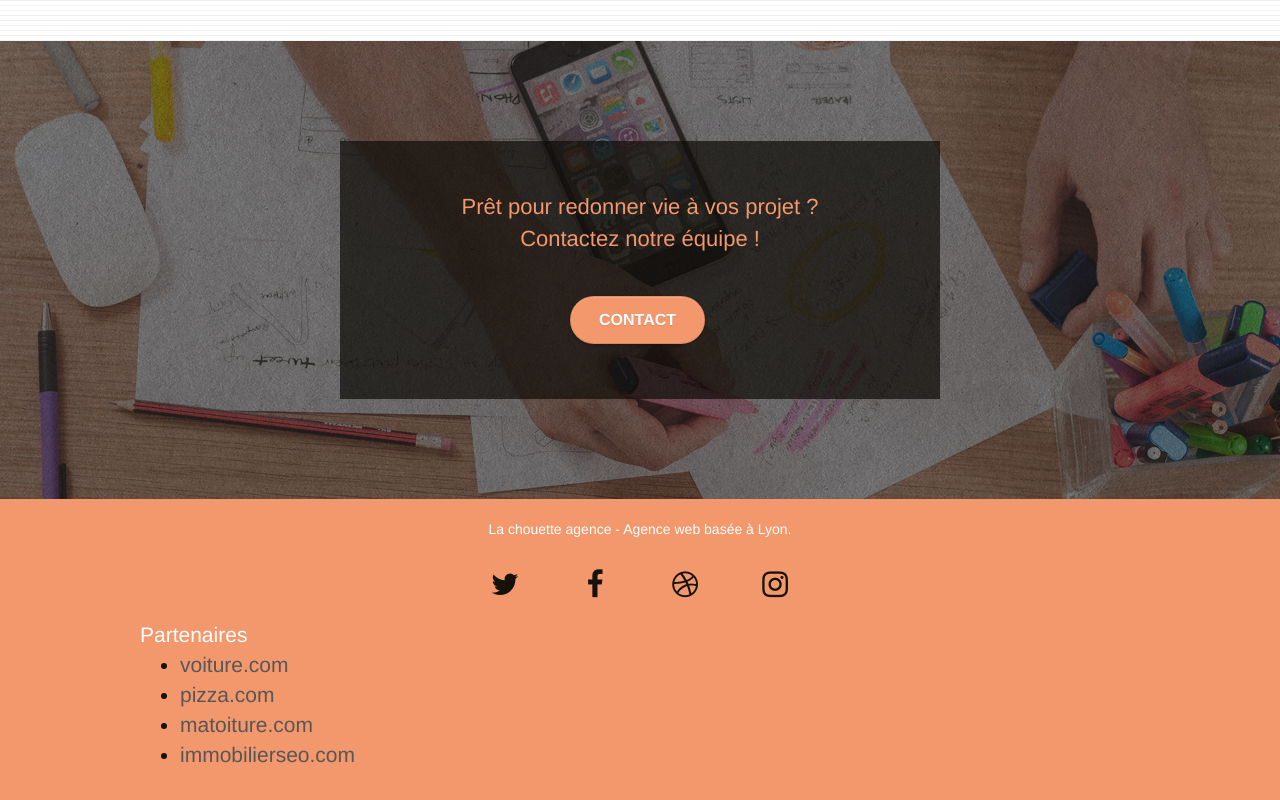
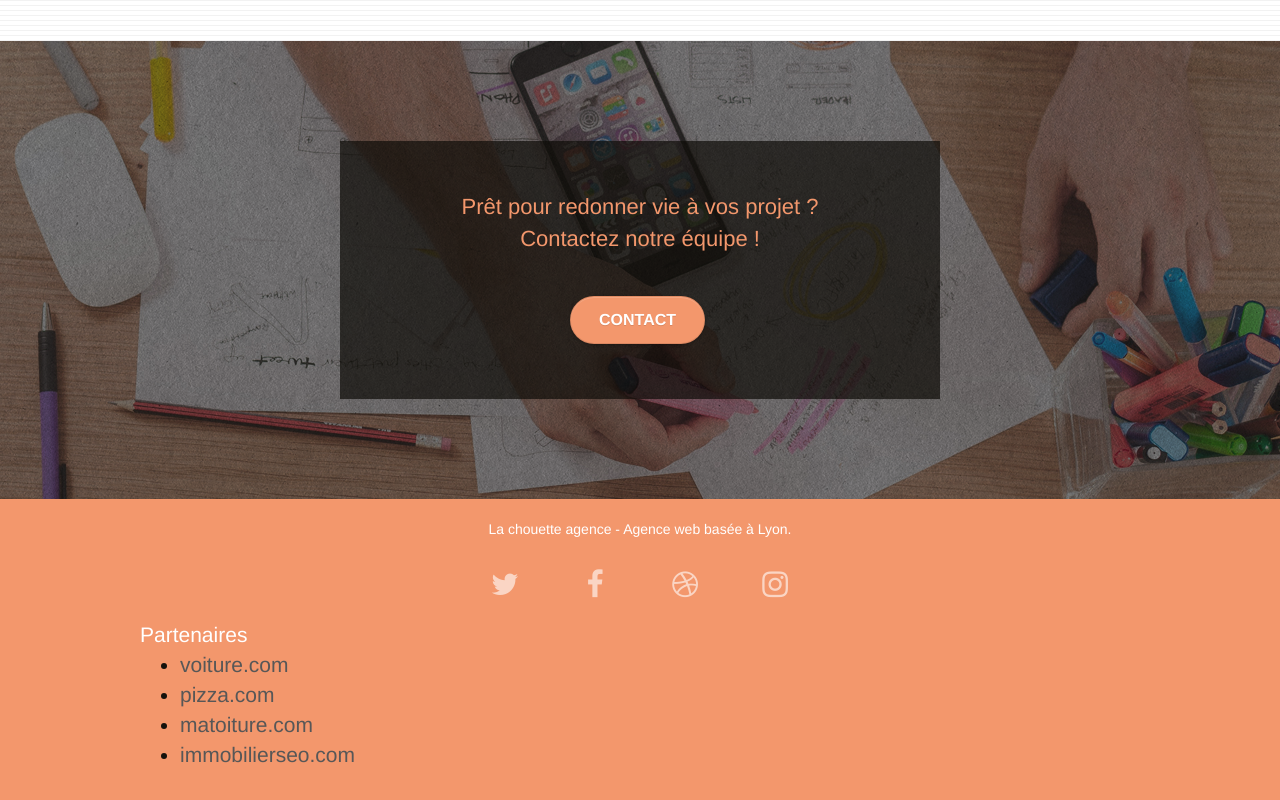
Before and after one commit to MarionCd/MarionCarraud_4_09092021, a plain HTML site: page index.html in a window 1280 px wide. Shown: the part 3180-3980 px from the top of the page. Drawn offline with Linux system fonts and the light colour scheme.

Commit message:
hover reseaux sociaux

```diff
--- a/style.css
+++ b/style.css
@@ -867,7 +867,7 @@ h4 {
 }
 
 .social .icon-md{
-    color:#15120C !important;
+    color:#15120C ;
 }
 .social .icon-md:hover{
     color:#fff;
```
